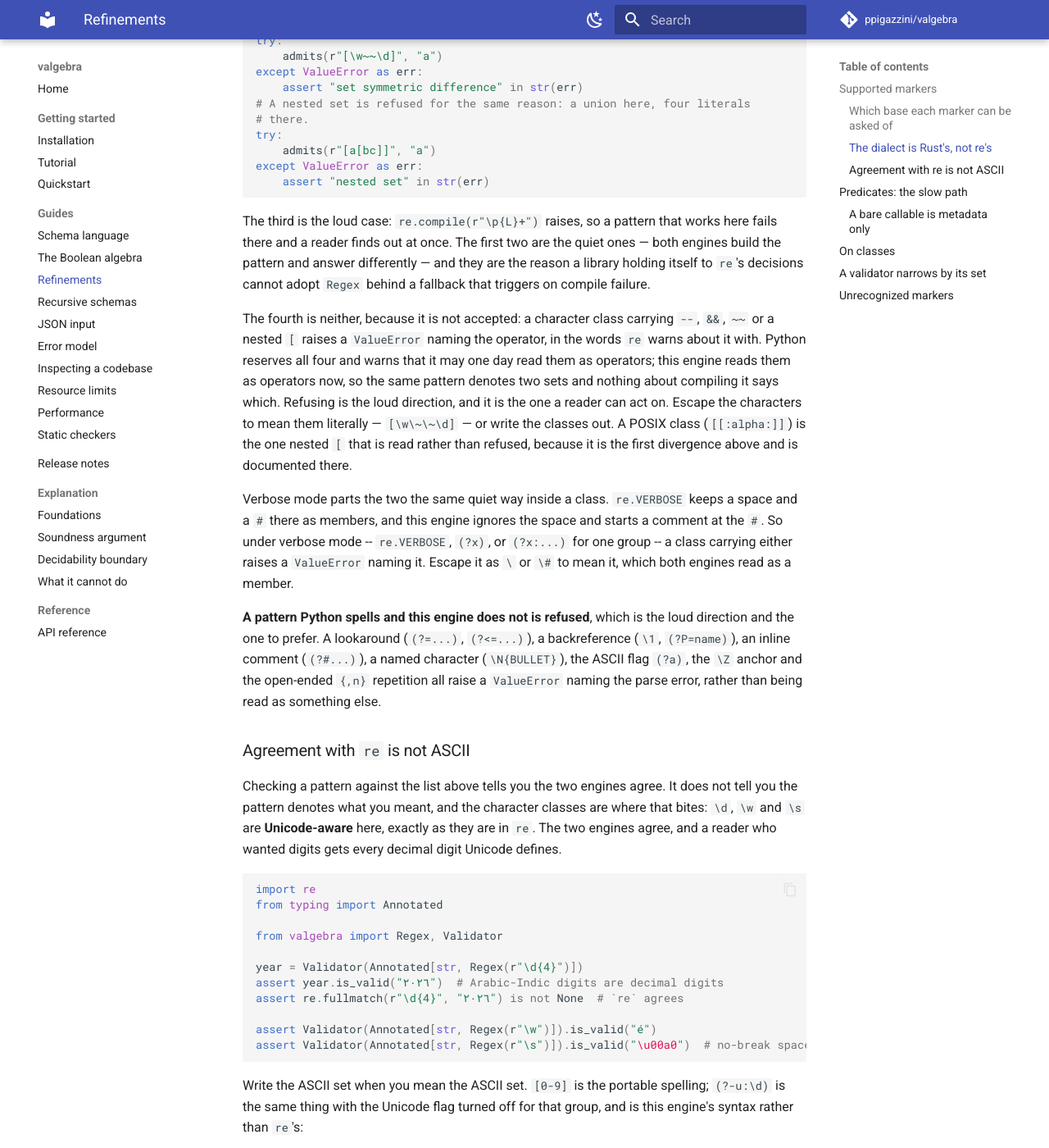
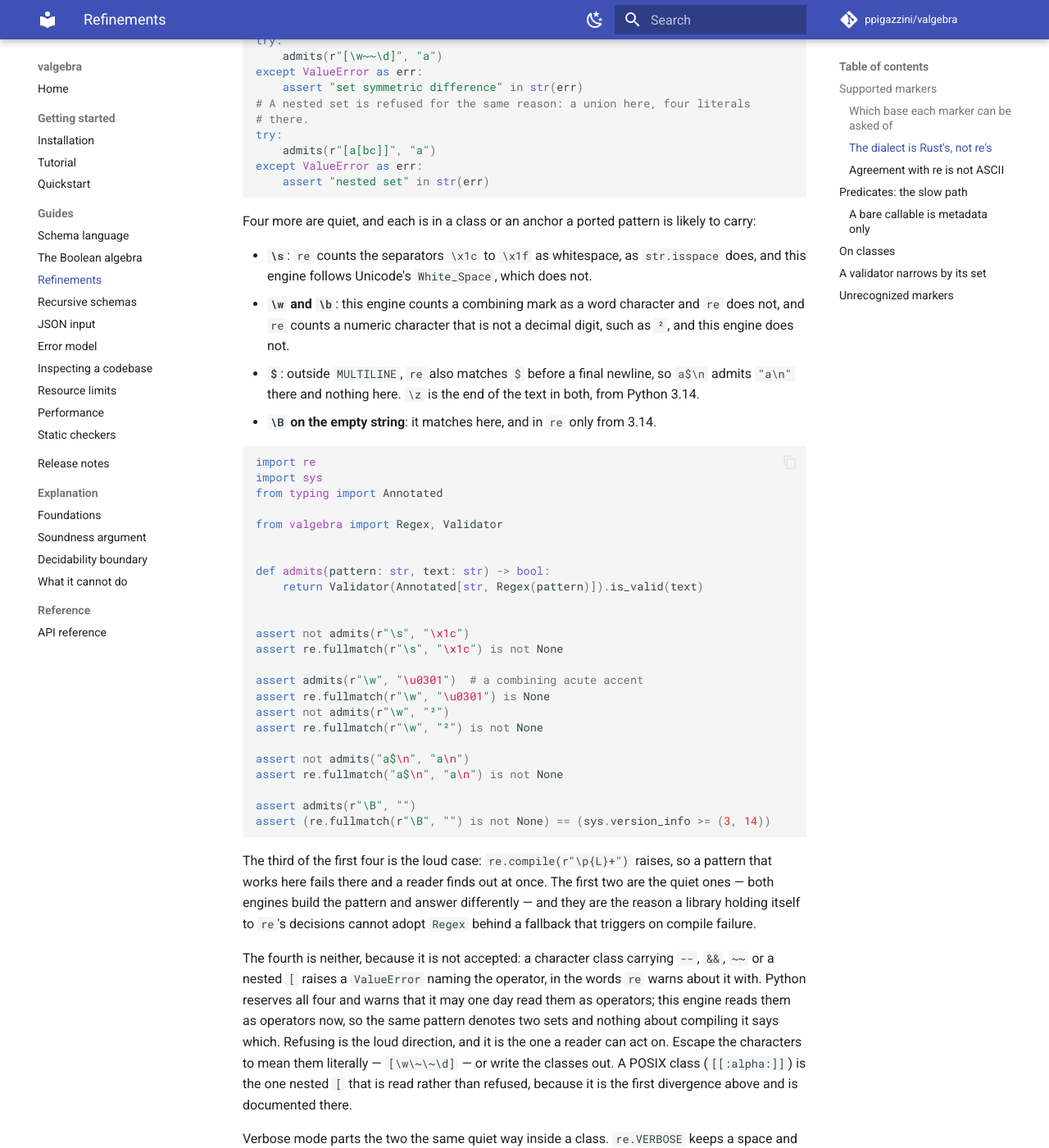
Before and after one commit to ppigazzini/valgebra, an MkDocs documentation site: the page built from docs/05-refinements.md, in a window 1280 px wide and 1400 px high, scrolled down 5328 px. Shown: the whole window at 82% size. Built offline with MkDocs 1.6.1 and Material for MkDocs 9.7.7, drawn with Linux system fonts in a browser that asks for light colours; comment, search, counter and statistics services are not loaded; some of the changed text lies outside the part shown.

Commit message:
docs: the regex dialect names four more places the engines part
Comparing `re.fullmatch` with the `Regex` marker over drawn patterns finds
four quiet divergences beyond the page's first four. `re` counts `\x1c` to
`\x1f` as whitespace and Unicode's `White_Space` does not; this engine counts
a combining mark as a word character and `re` counts a non-decimal numeric
such as `²`; outside `MULTILINE`, `re` also matches `$` before a final
newline; and `\B` matches the empty string here and in `re` only from 3.14.
The refinements page lists each with a runnable example, and the dialect
tests pin both engines' answers and hold the page to naming them.

````diff
--- a/docs/05-refinements.md
+++ b/docs/05-refinements.md
@@ -215,7 +215,7 @@ the pattern, which is how this engine spells them.
 Running natively is what buys the linear-time guarantee, and it is also what
 makes the dialect the Rust engine's. The two languages are close but not equal,
 and **a pattern both engines accept can denote different sets**. Compiling
-successfully is therefore not a test of which language a pattern is in. Four
+successfully is therefore not a test of which language a pattern is in. The
 places the two engines part, which a ported pattern should be checked against —
 this is where they differ, not a complete audit of what a pattern denotes:
 
@@ -258,8 +258,49 @@ except ValueError as err:
     assert "nested set" in str(err)
 ```
 
-The third is the loud case: `re.compile(r"\p{L}+")` raises, so a pattern that
-works here fails there and a reader finds out at once. The first two are the
+Four more are quiet, and each is in a class or an anchor a ported pattern is
+likely to carry:
+
+- **`\s`**: `re` counts the separators `\x1c` to `\x1f` as whitespace, as
+  `str.isspace` does, and this engine follows Unicode's `White_Space`, which
+  does not.
+- **`\w` and `\b`**: this engine counts a combining mark as a word character
+  and `re` does not, and `re` counts a numeric character that is not a decimal
+  digit, such as `²`, and this engine does not.
+- **`$`**: outside `MULTILINE`, `re` also matches `$` before a final newline,
+  so `a$\n` admits `"a\n"` there and nothing here. `\z` is the end of the text
+  in both, from Python 3.14.
+- **`\B` on the empty string**: it matches here, and in `re` only from 3.14.
+
+```python
+import re
+import sys
+from typing import Annotated
+
+from valgebra import Regex, Validator
+
+
+def admits(pattern: str, text: str) -> bool:
+    return Validator(Annotated[str, Regex(pattern)]).is_valid(text)
+
+
+assert not admits(r"\s", "\x1c")
+assert re.fullmatch(r"\s", "\x1c") is not None
+
+assert admits(r"\w", "\u0301")  # a combining acute accent
+assert re.fullmatch(r"\w", "\u0301") is None
+assert not admits(r"\w", "²")
+assert re.fullmatch(r"\w", "²") is not None
+
+assert not admits("a$\n", "a\n")
+assert re.fullmatch("a$\n", "a\n") is not None
+
+assert admits(r"\B", "")
+assert (re.fullmatch(r"\B", "") is not None) == (sys.version_info >= (3, 14))
+```
+
+The third of the first four is the loud case: `re.compile(r"\p{L}+")` raises,
+so a pattern that works here fails there and a reader finds out at once. The first two are the
 quiet ones — both engines build the pattern and answer differently — and they
 are the reason a library holding itself to `re`'s decisions cannot adopt `Regex`
 behind a fallback that triggers on compile failure.
````
Also changed, not shown: 1 other file.
